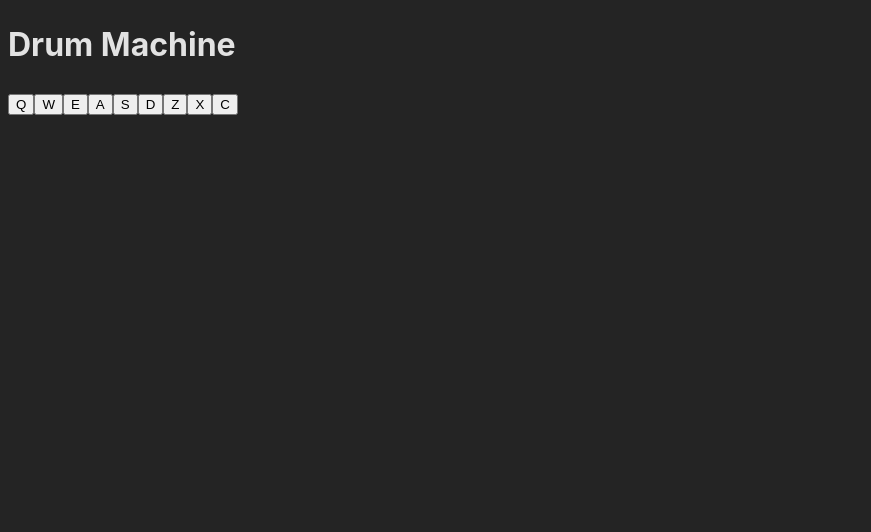
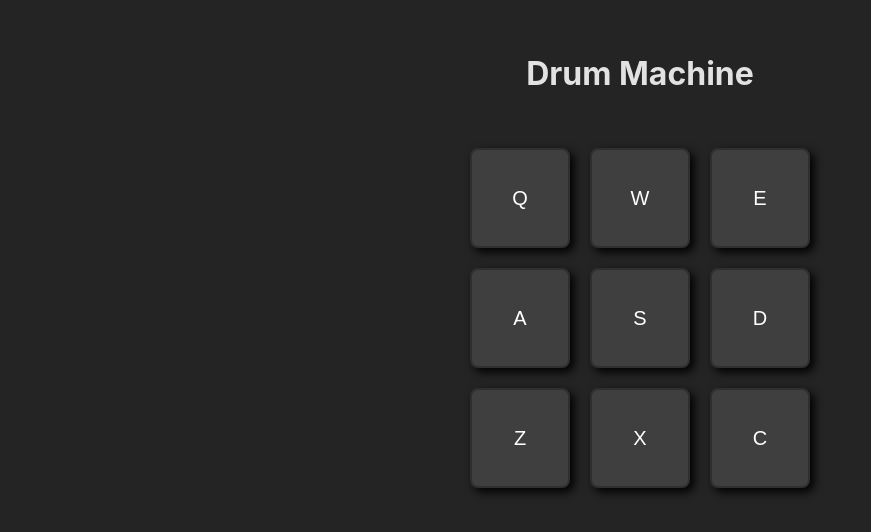
Before and after one commit to mihosri/drum-machine, a React (Vite) app in the folder drum-machine/: page / in a window 1280 px wide. Shown: the top 532 px of the page, without its empty margins (0-871 px from the left). Built offline with nearby package versions, Linux system fonts and the light colour scheme.

Commit message:
styling added

```diff
--- a/drum-machine/src/App.css
+++ b/drum-machine/src/App.css
@@ -0,0 +1,29 @@
+.container{
+    text-align: center;
+    margin: 50px;
+}
+
+.whole-drum{
+    display: grid;
+    grid-template-columns: 1fr 1fr 1fr;
+    gap: 20px;
+    grid-template-rows: 1fr 1fr 1fr;
+    margin: 50px auto;
+    width: min-content;
+}
+
+.drum-pad {
+    width: 100px;
+    height: 100px;
+    border: 2px solid #2f2f2f;
+    background-color: #3f3f3f;
+    color: white;
+    font-size: 20px;
+    border-radius: 8px;
+    box-shadow: 4px 4px 10px rgba(0,0,0.264);
+    transition: all 0.2s ease-in-out;
+}
+
+.drum-pad:active{
+    transform: translate(4px,4px)
+}
--- a/drum-machine/src/index.css
+++ b/drum-machine/src/index.css
@@ -7,3 +7,8 @@
   background-color: #242424;
 
 }
+
+* {
+  padding: 0;
+  margin: 0;
+}
```
